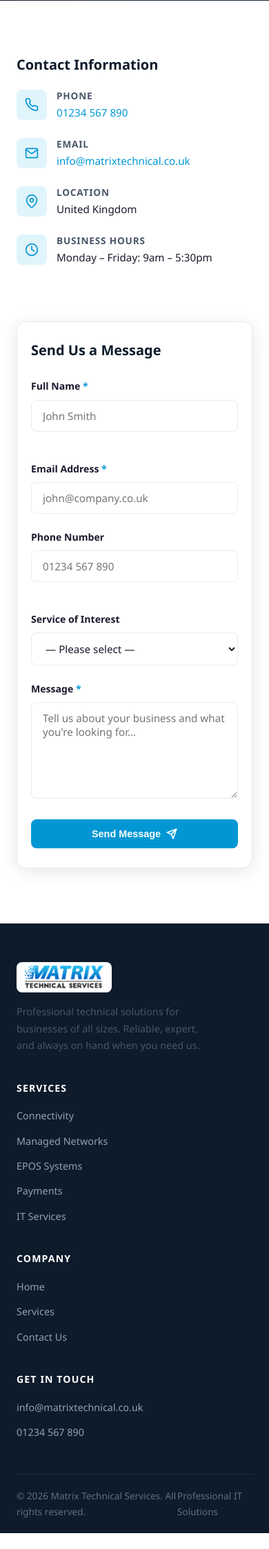
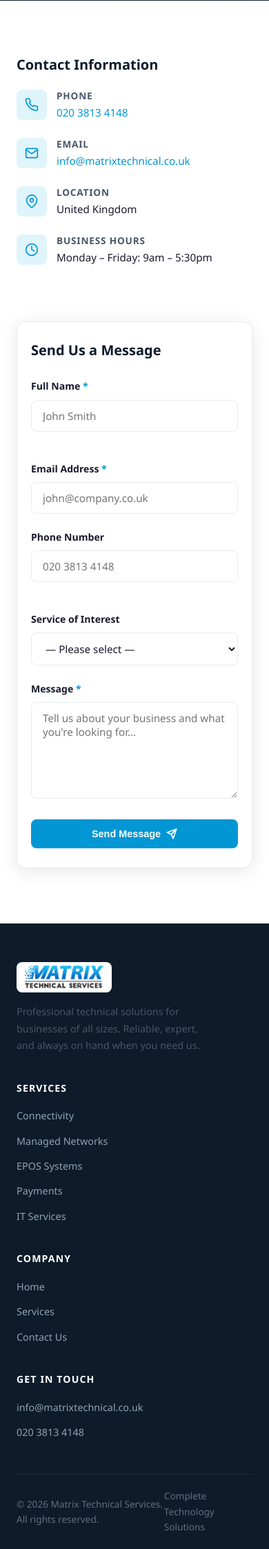
Before and after one commit to Zixt/testwebsite, a PHP site: page /contact in a window 390 px wide. Shown: the part 328-2574 px from the top of the page at 69% size. Before the commit the page ends 2551 px from the top, so only its background shows below. Run offline with PHP 8.4, Linux system fonts and the light colour scheme; some libraries are stand-ins or nearby versions.

Commit message:
Update phone number, tagline, and email across site
Phone: 01234 567 890 → 020 3813 4148
Tagline: Professional IT Solutions → Complete Technology Solutions
Email already correct (info@matrixtechnical.co.uk)

https://claude.ai/code/session_01Ao7623edDvzZPRN7auHRy8

```diff
--- a/contact.php
+++ b/contact.php
@@ -134,7 +134,7 @@ require_once __DIR__ . '/includes/header.php';
                     </div>
                     <div>
                         <h4>Phone</h4>
-                        <p><a href="tel:+441234567890">01234 567 890</a></p>
+                        <p><a href="tel:+442038134148">020 3813 4148</a></p>
                     </div>
                 </div>
 
@@ -212,7 +212,7 @@ require_once __DIR__ . '/includes/header.php';
                         <div class="form-group">
                             <label for="phone">Phone Number</label>
                             <input type="tel" id="phone" name="phone"
-                                   placeholder="01234 567 890"
+                                   placeholder="020 3813 4148"
                                    value="<?= htmlspecialchars($_POST['phone'] ?? '') ?>">
                         </div>
                         <div class="form-group">
--- a/includes/footer.php
+++ b/includes/footer.php
@@ -39,7 +39,7 @@
                 <h4>Get In Touch</h4>
                 <ul>
                     <li><a href="mailto:info@matrixtechnical.co.uk">info@matrixtechnical.co.uk</a></li>
-                    <li><a href="tel:+441234567890">01234 567 890</a></li>
+                    <li><a href="tel:+442038134148">020 3813 4148</a></li>
                 </ul>
             </div>
 
@@ -47,7 +47,7 @@
 
         <div class="footer__bottom">
             <span>&copy; <?= date('Y') ?> Matrix Technical Services. All rights reserved.</span>
-            <span>Professional IT Solutions</span>
+            <span>Complete Technology Solutions</span>
         </div>
     </div>
 </footer>
```
